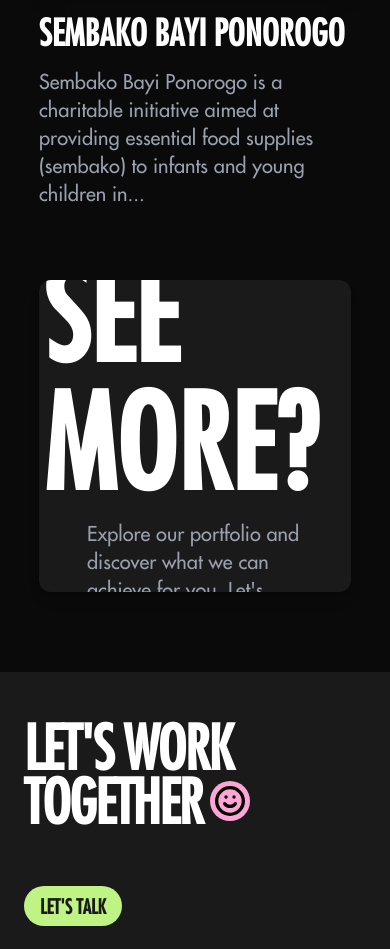
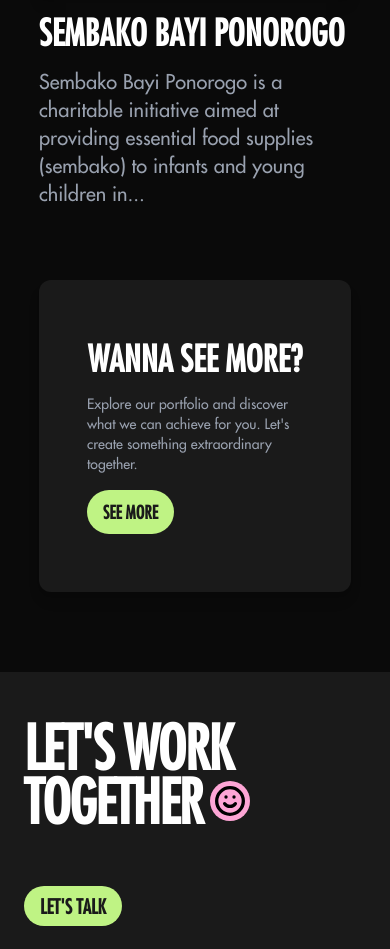
Before and after one commit to The-Developer-Evolution/Portfolio, a Next.js app: page / in a window 390 px wide. Shown: the part 5500-6449 px from the top of the page. Built offline with nearby package versions, Linux system fonts and the light colour scheme.

Commit message:
projects animation better

```diff
--- a/src/components/ui/pages/home/ProjectsSection.tsx
+++ b/src/components/ui/pages/home/ProjectsSection.tsx
@@ -57,11 +57,11 @@ export default function ProjectsSection() {
       gsap.from(card, {
         scrollTrigger: {
           trigger: card,
-          start: "top 85%",
+          start: "top 100%",
           end: "bottom top",
-          toggleActions: "play none restart none",
+          toggleActions: "restart none restart none",
         },
-        y: 100,
+        y: 200,
         opacity: 0,
         duration: 1,
         ease: "power3.out"
@@ -87,11 +87,11 @@ export default function ProjectsSection() {
         ))}
 
         <div className='project-card flex flex-col gap-4 justify-center p-12 items-center relative w-full aspect-square bg-gray rounded-xl overflow-hidden shadow-lg' style={{borderRadius: '0.75rem'}}>
-          <h3 className='text-white font-futura-condensed font-extrabold text-9xl text-start'>WANNA SEE MORE?</h3>
-          <p className='text-gray-400 font-futura-medium text-xl'>
+          <h3 className='text-white font-futura-condensed font-extrabold text-4xl md:text-9xl text-start'>WANNA SEE MORE?</h3>
+          <p className='text-gray-400 font-futura-medium text-sm'>
             Explore our portfolio and discover what we can achieve for you. {`Let's`} create something extraordinary together.
           </p>
-          <Link href="/works" className="mt-8 bg-green px-4 py-2 self-start text-gray rounded-full font-bold text-xl font-futura-condensed hover:underline">
+          <Link href="/works" className="mt-0 md:mt-8 bg-green px-4 py-2 self-start text-gray rounded-full font-bold text-lg md:text-xl font-futura-condensed hover:underline">
             SEE MORE
           </Link>
         </div>
```
